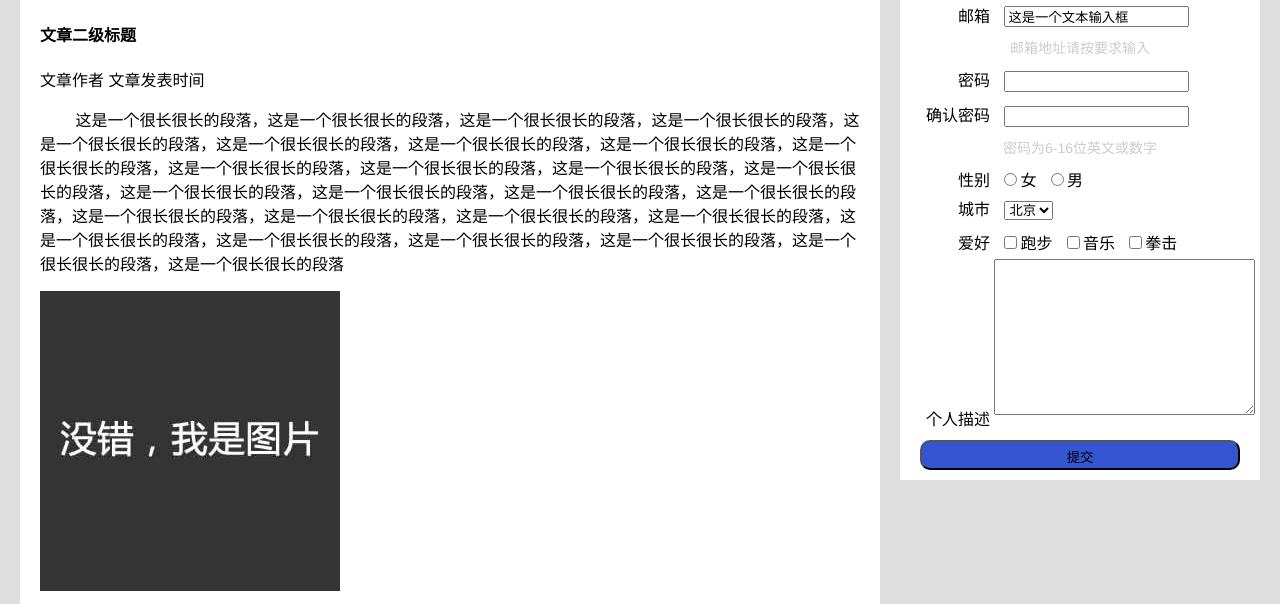
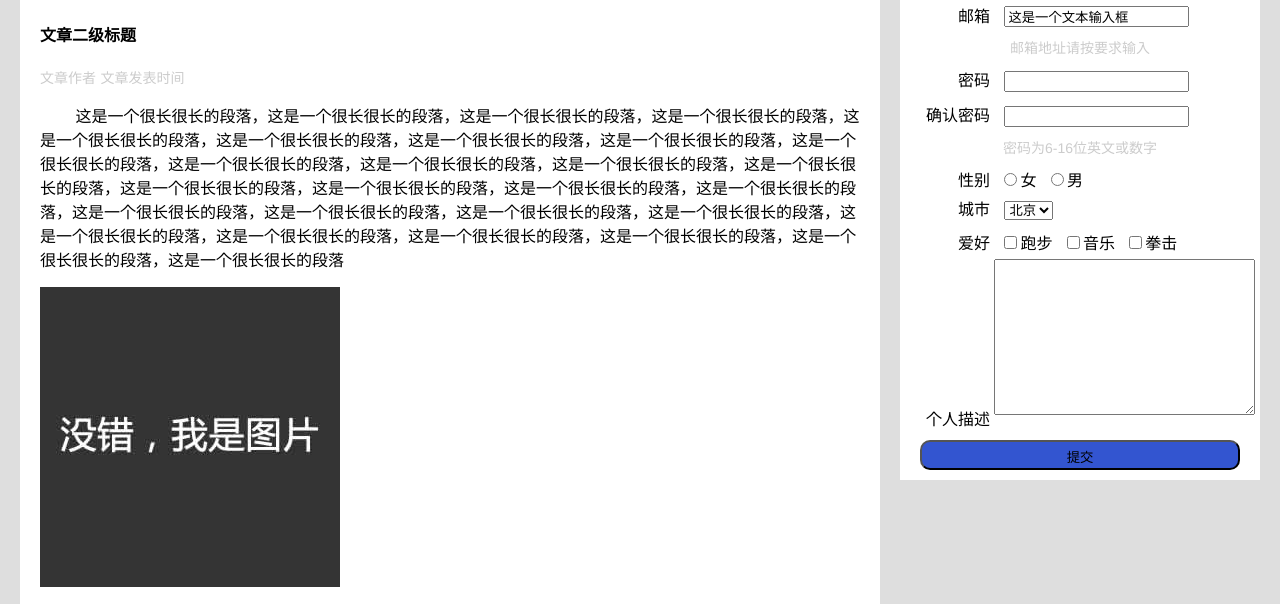
Before and after one commit to shiqiwang/ife_2016_spring_task, a plain HTML site: page 0105/index.html in a window 1280 px wide. Shown: the part 154-758 px from the top of the page. Drawn offline with Linux system fonts and the light colour scheme.

Commit message:
一点改动而已

```diff
--- a/0105/index.css
+++ b/0105/index.css
@@ -67,6 +67,12 @@
     padding: 20px;
     background-color: #fff;
     margin-bottom: 20px;
+}
+
+.mainArticle .authorName,
+.mainArticle .publishTime {
+    font-size: 14px;
+    color: #ccc;
 }
 
 .listProject {
```
